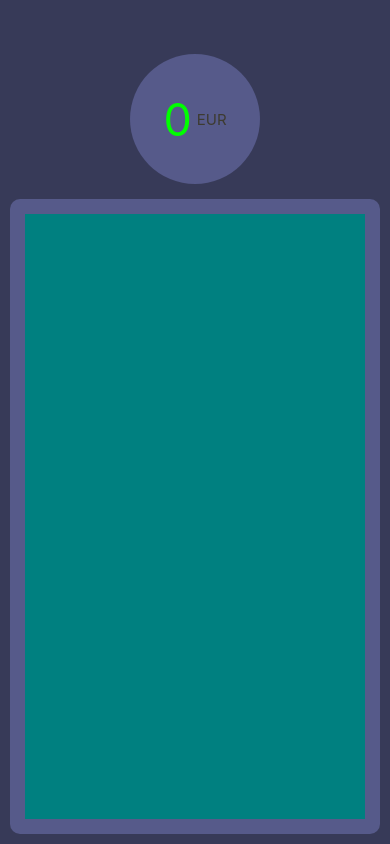
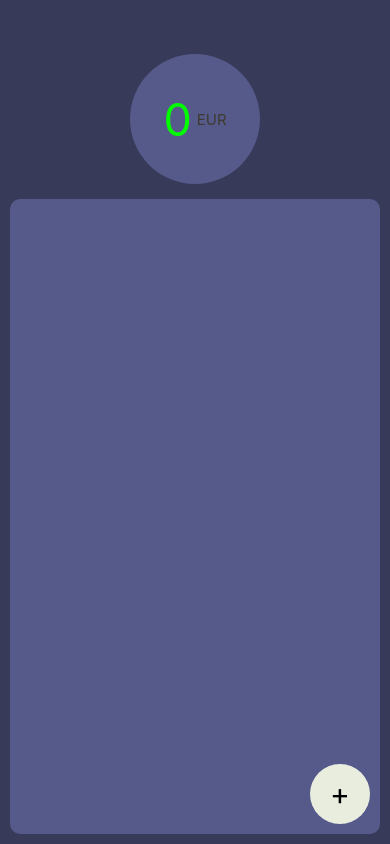
Before and after one commit to SergioDiPietro/PGL_UD3-2, a React Native app: screen / in a window 390 px wide. Built offline with nearby package versions, Linux system fonts and the light colour scheme.

Commit message:
Feat: Agregado botón como componente visual.

```diff
--- a/App.js
+++ b/App.js
@@ -1,5 +1,5 @@
 import { useState } from 'react';
-import { StyleSheet, View, FlatList } from 'react-native';
+import { StyleSheet, View, FlatList, TouchableOpacity, Text } from 'react-native';
 import Colors from './constants/Colors';
 import { BalanceDisplay } from './components/BalanceDisplay';
 import { TransactionCard } from './components/TransactionCard';
@@ -20,6 +20,9 @@ export default function App() {
                     />
                 )} />
             </View>
+            <TouchableOpacity style={styles.addButton}>
+                <Text style={styles.addIcon}>+</Text>
+            </TouchableOpacity>
         </View>
     );
 }
@@ -46,7 +49,21 @@ const styles = StyleSheet.create({
     },
     list: {
         flex: 1,
-        margin: 15,
-        backgroundColor: 'teal'
+        margin: 15
+    },
+    addButton: {
+        width: 60,
+        height: 60,
+        borderRadius: 30,
+        backgroundColor: Colors.secondary,
+        position: 'absolute',
+        bottom: 20,
+        right: 20,
+        flexDirection: 'row',
+        alignItems: 'center',
+        justifyContent: 'center'
+    },
+    addIcon: {
+        fontSize: 30
     }
 });
--- a/components/BalanceDisplay.js
+++ b/components/BalanceDisplay.js
@@ -30,7 +30,7 @@ const styles = StyleSheet.create({
         height: 130,
         flexDirection: 'row',
         backgroundColor: Colors.primary,
-        borderRadius: 90,
+        borderRadius: 65,
         alignItems: 'center',
         justifyContent: 'center',
     },
```
